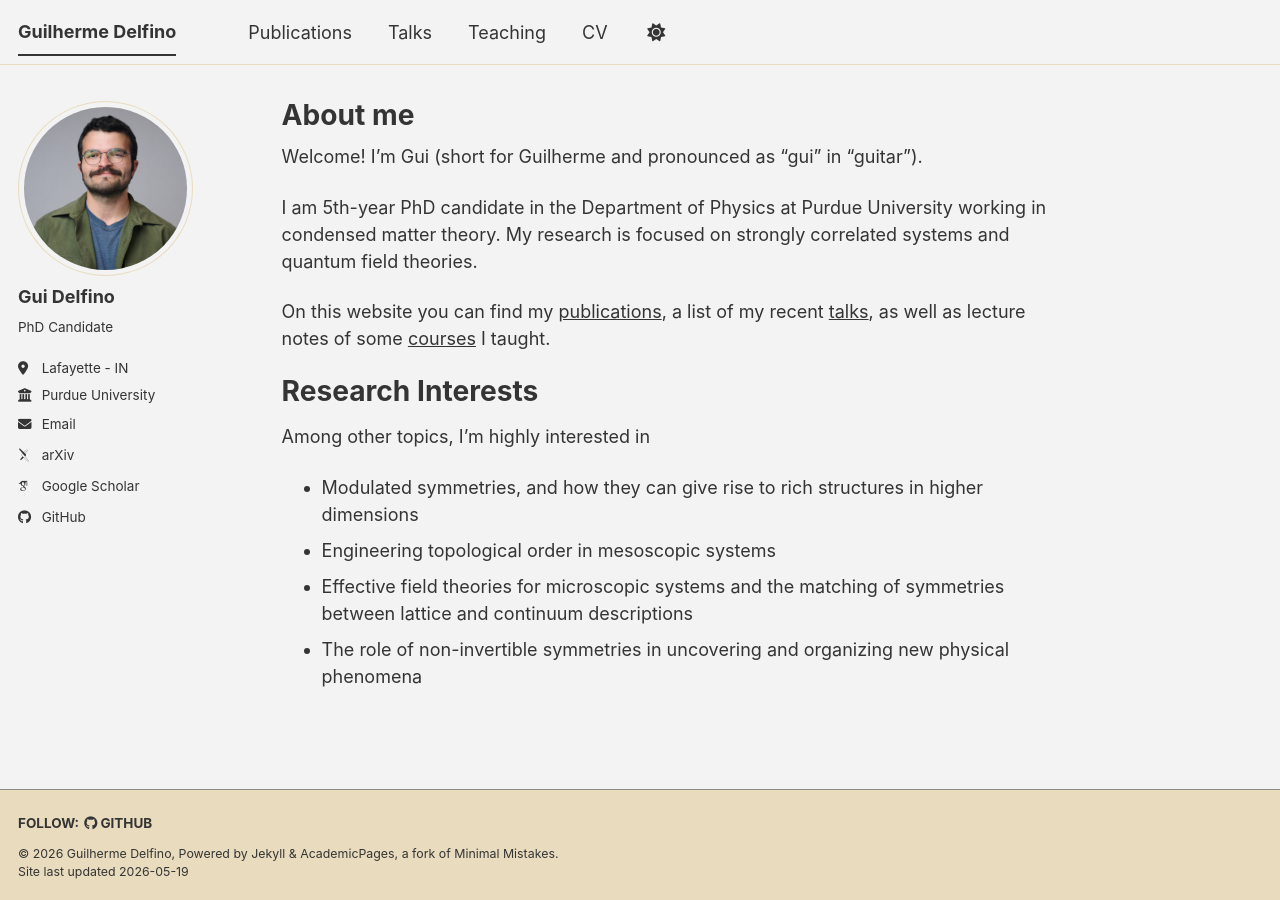
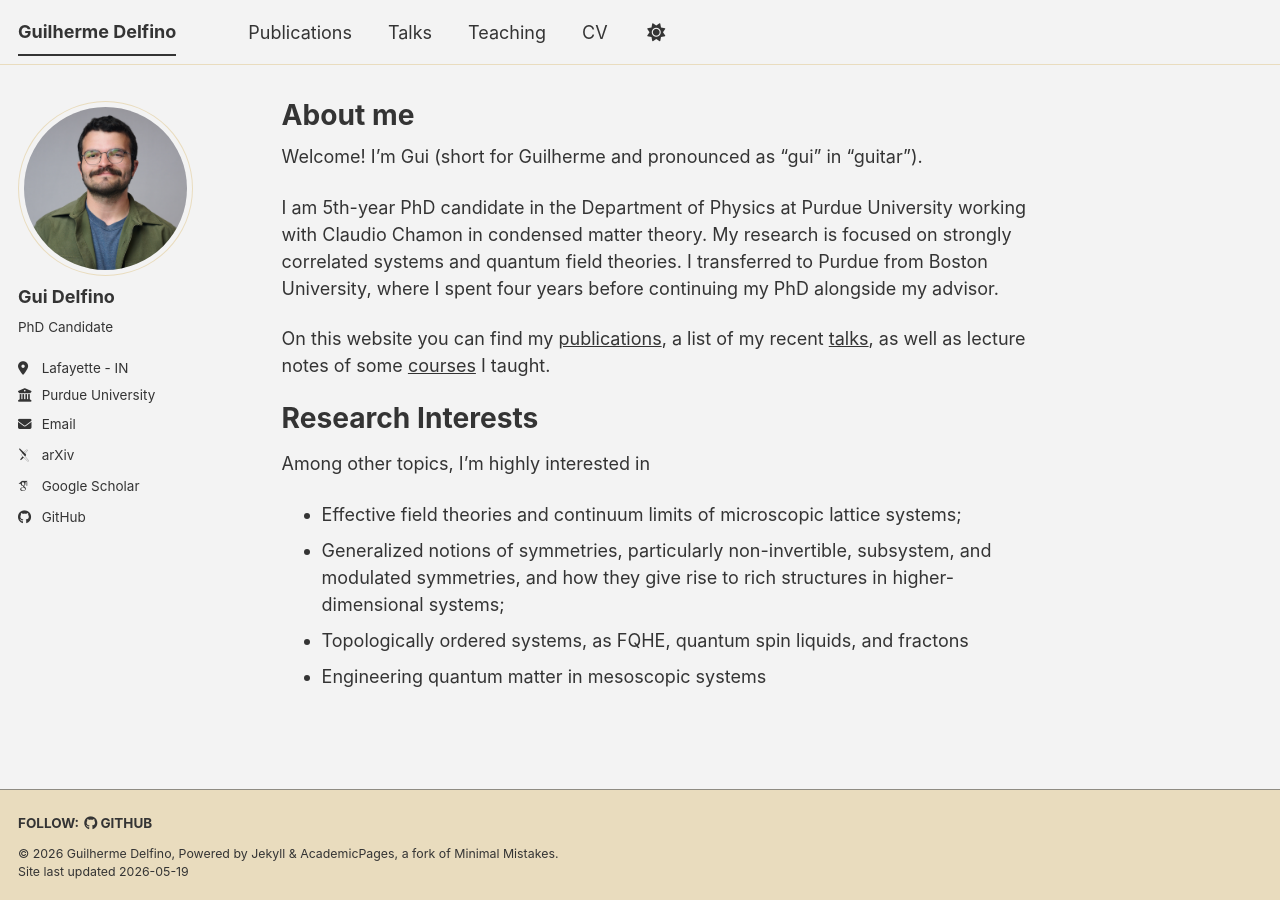
Before and after one commit to gui-delfino/gui-delfino.github.io, a Jekyll site: the page built from _pages/about.md, in a window 1280 px wide. Built offline with Jekyll 4.4.1, drawn with Linux system fonts in a browser that asks for light colours; some web fonts are replaced; a script bundle is joined from its source files by our own code; library files that are not in the unit come from our copies.

Commit message:
Update in about page

```diff
--- a/_pages/about.md
+++ b/_pages/about.md
@@ -11,7 +11,7 @@ redirect_from:
 Welcome! I'm Gui (short for Guilherme and pronounced as "gui" in "guitar").
 
 
-I am 5th-year PhD candidate in the Department of Physics at Purdue University working in condensed matter theory. My research is focused on strongly correlated systems and quantum field theories.
+I am 5th-year PhD candidate in the Department of Physics at Purdue University working with Claudio Chamon in condensed matter theory. My research is focused on strongly correlated systems and quantum field theories. I transferred to Purdue from Boston University, where I spent four years before continuing my PhD alongside my advisor.
 
 
 
@@ -21,7 +21,7 @@ On this website you can find my [publications](https://gui-delfino.github.io/pub
 Research Interests
 ======
 Among other topics, I'm highly interested in
-* Modulated symmetries, and how they can give rise to rich structures in higher dimensions
-* Engineering topological order in mesoscopic systems
-* Effective field theories for microscopic systems and the matching of symmetries between lattice and continuum descriptions
-* The role of non-invertible symmetries in uncovering and organizing new physical phenomena
+* Effective field theories and continuum limits of microscopic lattice systems;
+* Generalized notions of symmetries, particularly non-invertible, subsystem, and modulated symmetries, and how they give rise to rich structures in higher-dimensional systems;
+* Topologically ordered systems, as FQHE, quantum spin liquids, and fractons
+* Engineering quantum matter in mesoscopic systems
```
